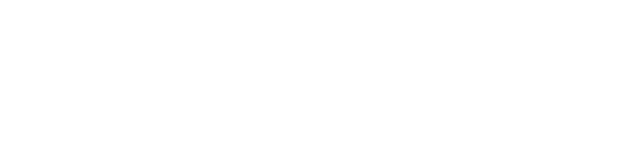
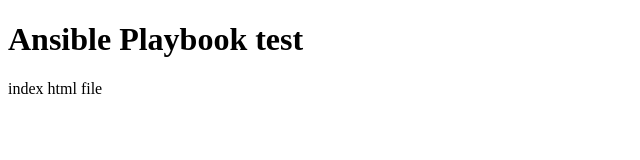
Before and after one commit to nic-nishido/test-htdoc, a plain HTML site: page index.html in a window 1280 px wide. Shown: the whole page, without its empty margins (0-640 px from the left). Drawn offline with Linux system fonts and the light colour scheme.

Commit message:
Update index.html

```diff
--- a/index.html
+++ b/index.html
@@ -4,3 +4,8 @@
   <title>Ansible Playbook Test</title>
   <meta charset="UTF-8">
 </head>
+<body>
+  <h1>Ansible Playbook test </h1>
+  <p>index html file</p>
+</body>
+</html>
```
